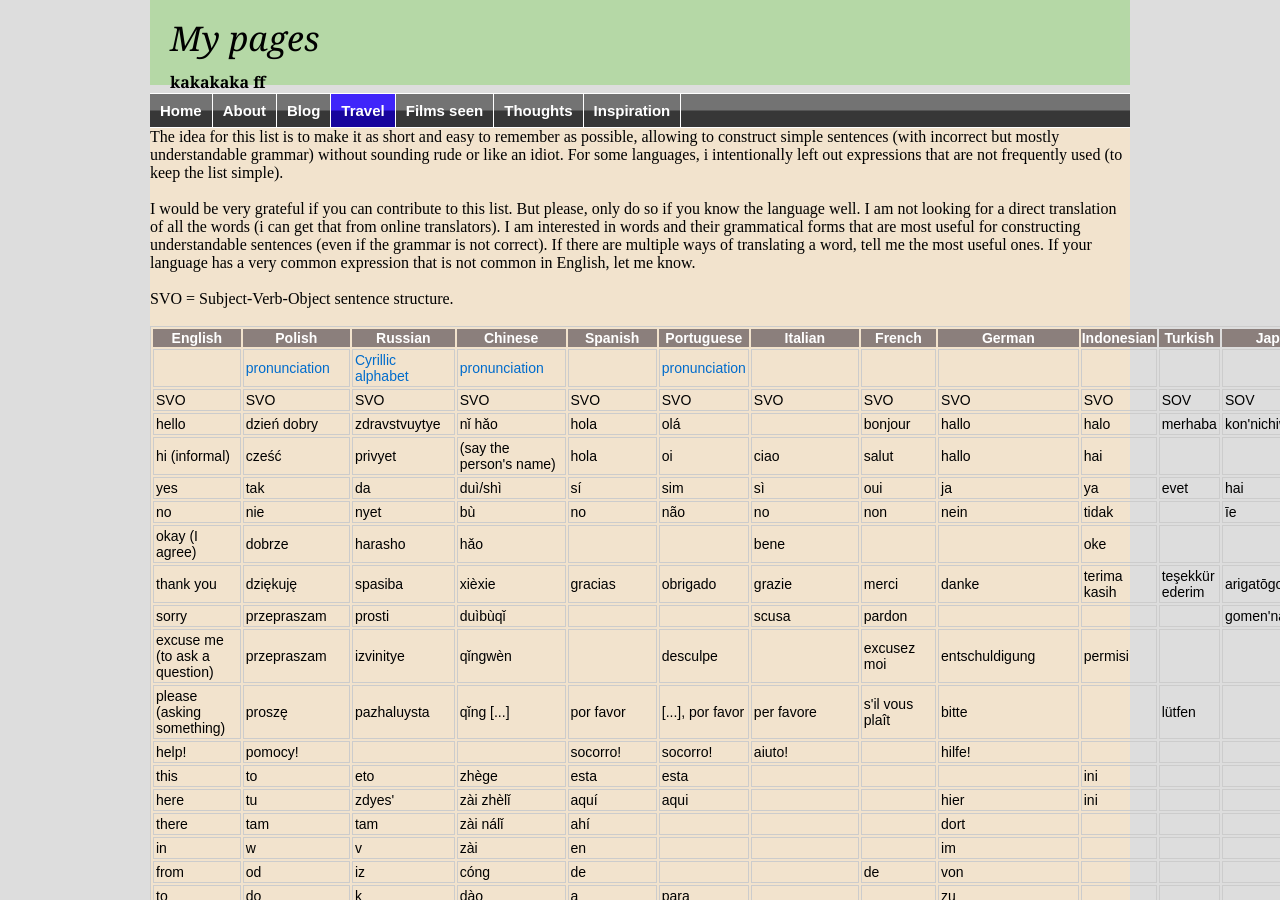
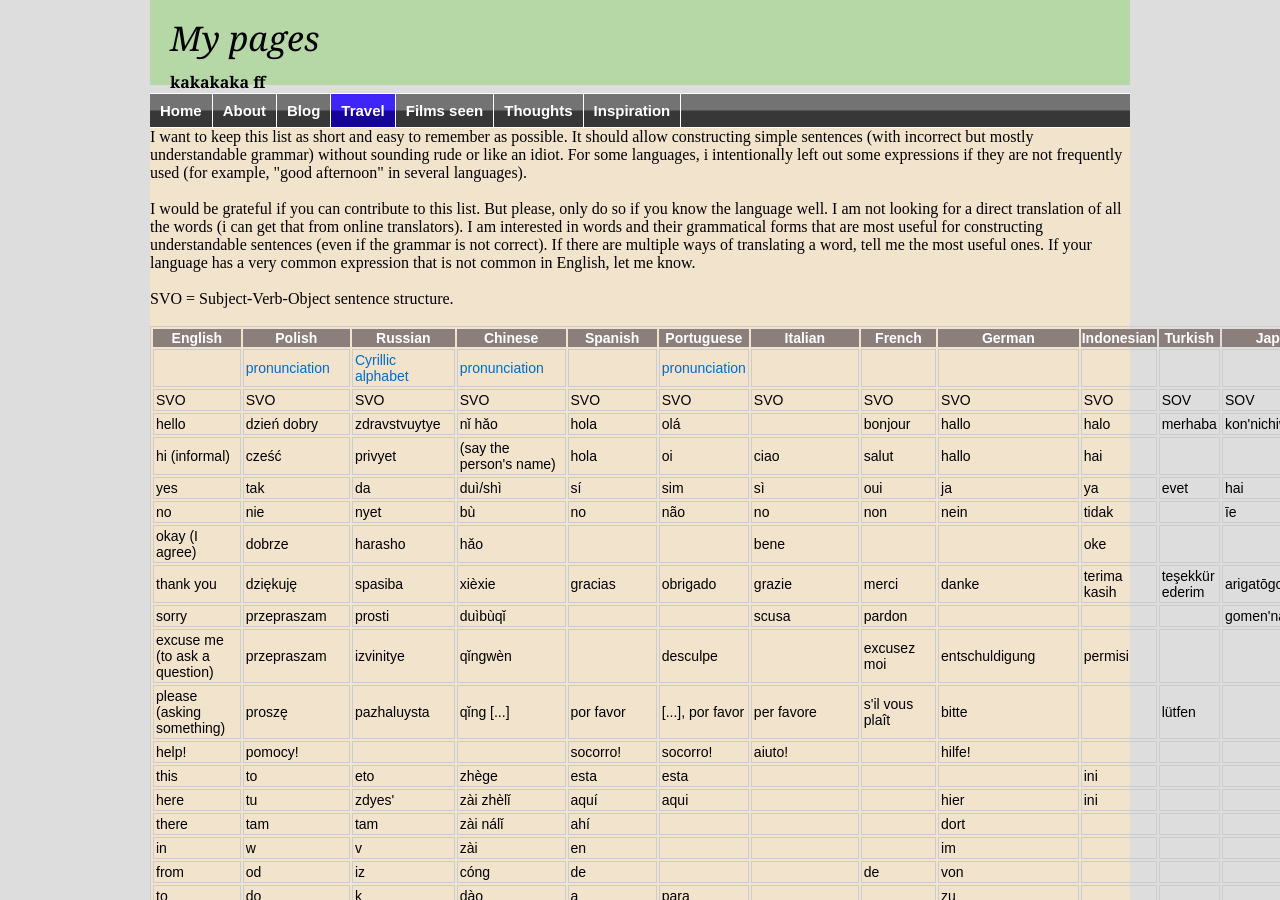
Before and after one commit to witba/witba.github.io, a Jekyll site: the page built from travel/lang.html, in a window 1280 px wide and 900 px high. Built offline with Jekyll 4.4.1, drawn with Linux system fonts in a browser that asks for light colours.

Commit message:
Update lang.html

```diff
--- a/travel/lang.html
+++ b/travel/lang.html
@@ -3,9 +3,9 @@ layout: travel
 title: Travel
 ---
 
-The idea for this list is to make it as short and easy to remember as possible, allowing to construct simple sentences (with incorrect but mostly understandable grammar) without sounding rude or like an idiot. For some languages, i intentionally left out expressions that are not frequently used (to keep the list simple).<br>
+I want to keep this list as short and easy to remember as possible. It should allow constructing simple sentences (with incorrect but mostly understandable grammar) without sounding rude or like an idiot. For some languages, i intentionally left out some expressions if they are not frequently used (for example, "good afternoon" in several languages).<br>
 <br>
-I would be very grateful if you can contribute to this list. But please, only do so if you know the language well. I am not looking for a direct translation of all the words (i can get that from online translators). I am interested in words and their grammatical forms that are most useful for constructing understandable sentences (even if the grammar is not correct). If there are multiple ways of translating a word, tell me the most useful ones. If your language has a very common expression that is not common in English, let me know.<br>
+I would be grateful if you can contribute to this list. But please, only do so if you know the language well. I am not looking for a direct translation of all the words (i can get that from online translators). I am interested in words and their grammatical forms that are most useful for constructing understandable sentences (even if the grammar is not correct). If there are multiple ways of translating a word, tell me the most useful ones. If your language has a very common expression that is not common in English, let me know.<br>
 <br>
 SVO = Subject-Verb-Object sentence structure.<br>
 <br>
```
